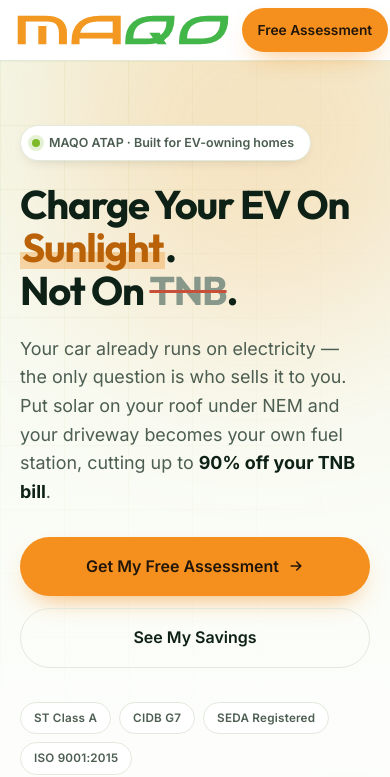
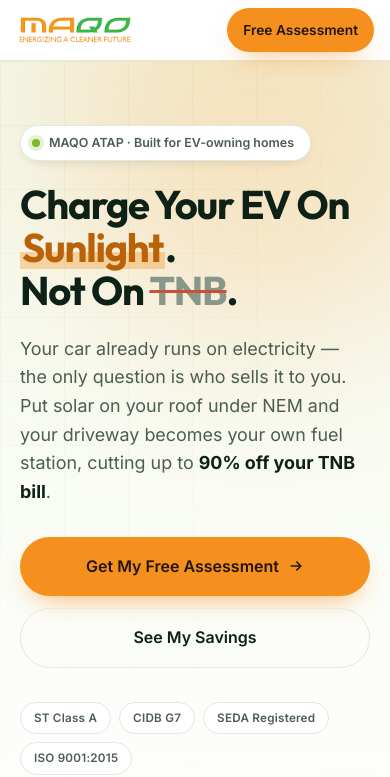
Before and after one commit to FrontierXmaqo/landingpage, a Next.js app: page /ev in a window 390 px wide. Shown: the top 777 px of the page. Built offline with nearby package versions, Linux system fonts and the light colour scheme.

Commit message:
change logo

```diff
--- a/app/(ev)/ev/globals.css
+++ b/app/(ev)/ev/globals.css
@@ -111,7 +111,7 @@
 }
 .link-arrow:hover{gap:12px; border-color:var(--green);}
 
-/* ---------- MAQO wordmark (image) ---------- */
+/* ---------- MAQO logo mark (image) ---------- */
 .maqo-img{height:40px; width:auto; display:block;}
 .foot-brand .maqo-img{height:52px;}
 
@@ -334,20 +334,6 @@
 .pillar-cta .link-arrow{color:var(--orange); border-color:rgba(245,144,30,0.45); align-self:flex-start;}
 .pillar-cta .link-arrow:hover{border-color:var(--orange);}
 
-/* ---------- Testimonials ---------- */
-.testimonials{display:grid; grid-template-columns:repeat(3,1fr); gap:20px;}
-.tcard{
-  background:var(--paper); border:1px solid var(--line); border-radius:var(--r-md);
-  padding:28px; display:flex; flex-direction:column;
-  transition:transform .2s ease, box-shadow .2s ease;
-}
-.tcard:hover{transform:translateY(-5px); box-shadow:var(--shadow-md);}
-.quote-mark{font-family:var(--font-head); font-size:3.4rem; line-height:0.7; color:var(--green); opacity:0.45; margin-bottom:14px;}
-.tcard p{font-size:0.96rem; color:var(--text-dim); margin-bottom:22px; flex:1;}
-.tcard footer{border-top:1px solid var(--line); padding-top:14px;}
-.tcard footer b{display:block; font-size:0.88rem; color:var(--ink);}
-.tcard footer span{font-size:0.8rem; color:var(--green-700); font-weight:500;}
-
 /* ---------- FAQ ---------- */
 .faq-grid{display:grid; grid-template-columns:0.8fr 1.2fr; gap:64px; align-items:start;}
 .faq-grid .section-head{margin-bottom:0; position:sticky; top:104px;}
@@ -447,7 +433,7 @@
 }
 @media (max-width: 780px){
   .wrap{padding:0 20px;}
-  .compare, .calc-panel, .res-grid, .form-row, .testimonials, .pillars{grid-template-columns:1fr;}
+  .compare, .calc-panel, .res-grid, .form-row, .pillars{grid-template-columns:1fr;}
   .calc-panel{padding:26px;}
   .calc-results{border-left:none; padding-left:0; border-top:1px solid var(--line); padding-top:28px;}
   .hero-ctas .btn{flex:1;}
--- a/app/(ev)/ev/page.tsx
+++ b/app/(ev)/ev/page.tsx
@@ -53,14 +53,14 @@
   },
 ];
 
-/* MAQO wordmark, rendered from the official artwork at /public/Maqo Solar_Logo.svg */
+/* MAQO logo mark, trimmed to its content bounds from /public/maqologo.png (which ships with large empty margins) */
 function MaqoLogo({ invert = false }: { invert?: boolean }) {
   return (
     <Image
-      src="/Maqo Solar_Logo.svg"
+      src="/maqo-logo-mark-v2.png"
       alt="MAQO — Energizing a cleaner future"
-      width={572}
-      height={176}
+      width={199}
+      height={54}
       className={"maqo-img" + (invert ? " invert" : "")}
       priority
     />
@@ -779,63 +779,6 @@
           </div>
         </section>
 
-        {/* TESTIMONIALS */}
-        <section id="stories">
-          <div className="wrap">
-            <div className="section-head">
-              <span className="eyebrow">
-                <i />
-                EV owners on ATAP
-              </span>
-              <h2>Households already charging on their own power</h2>
-            </div>
-            <div className="testimonials">
-              <div className="tcard">
-                <span className="quote-mark" aria-hidden="true">
-                  &ldquo;
-                </span>
-                <p>
-                  Our bill used to spike every month once we started charging at
-                  home. Since the panels went up, most of that charging is
-                  basically free during the day.
-                </p>
-                <footer>
-                  <b>Residential ATAP customer</b>
-                  <span>EV owner · Subang Jaya</span>
-                </footer>
-              </div>
-              <div className="tcard">
-                <span className="quote-mark" aria-hidden="true">
-                  &ldquo;
-                </span>
-                <p>
-                  The team asked about our charger and driving pattern before
-                  sizing anything — it wasn&apos;t a generic package, it was
-                  built around how much we actually charge.
-                </p>
-                <footer>
-                  <b>Residential ATAP customer</b>
-                  <span>EV owner · Shah Alam</span>
-                </footer>
-              </div>
-              <div className="tcard">
-                <span className="quote-mark" aria-hidden="true">
-                  &ldquo;
-                </span>
-                <p>
-                  With the battery add-on we charge overnight from stored solar
-                  instead of the grid. The app makes it easy to see exactly how
-                  much we&apos;re offsetting.
-                </p>
-                <footer>
-                  <b>Residential ATAP customer</b>
-                  <span>EV owner · Kajang</span>
-                </footer>
-              </div>
-            </div>
-          </div>
-        </section>
-
         {/* FAQ */}
         <section id="faq" className="alt-bg">
           <div className="wrap faq-grid">
@@ -932,11 +875,11 @@
                 </select>
               </div>
               <div className="field">
-                <label htmlFor="fname">Full name *</label>
+                <label htmlFor="fname">Full name </label>
                 <input id="fname" name="fname" required disabled={submitting} />
               </div>
               <div className="field">
-                <label htmlFor="fphone">Mobile / WhatsApp *</label>
+                <label htmlFor="fphone">Mobile / WhatsApp Number</label>
                 <input id="fphone" name="fphone" required disabled={submitting} />
               </div>
             </div>
@@ -946,7 +889,7 @@
                 <input id="femail" name="femail" type="email" disabled={submitting} />
               </div>
               <div className="field">
-                <label htmlFor="fstate">State *</label>
+                <label htmlFor="fstate">State</label>
                 <select id="fstate" name="fstate" required defaultValue="" disabled={submitting}>
                   <option value="" disabled>
                     Select state
@@ -967,7 +910,7 @@
             </div>
             <div className="form-row">
               <div className="field">
-                <label htmlFor="fbill">Average monthly TNB bill *</label>
+                <label htmlFor="fbill">Average monthly TNB bill</label>
                 <select id="fbill" name="fbill" required defaultValue="" disabled={submitting}>
                   <option value="" disabled>
                     Select range
@@ -980,7 +923,7 @@
                 </select>
               </div>
               <div className="field">
-                <label htmlFor="fprop">Property type *</label>
+                <label htmlFor="fprop">Property type</label>
                 <select id="fprop" name="fprop" required defaultValue="" disabled={submitting}>
                   <option value="" disabled>
                     Select type
@@ -996,7 +939,7 @@
               <div className="field">
                 <label htmlFor="felectric">Electric supply</label>
                 <select id="felectric" name="felectric" defaultValue="" disabled={submitting}>
-                  <option value="">—</option>
+                  <option value="">Select</option>
                   <option>Single Phase</option>
                   <option>Three Phase</option>
                   <option>Unsure</option>
@@ -1005,6 +948,7 @@
               <div className="field">
                 <label htmlFor="flang">Preferred language</label>
                 <select id="flang" name="flang" defaultValue="English" disabled={submitting}>
+                  <option value="">Select</option>
                   <option>English</option>
                   <option>Chinese</option>
                   <option>Malay</option>
```
Also changed, not shown: public/maqo-logo-mark-v2.png (added).
